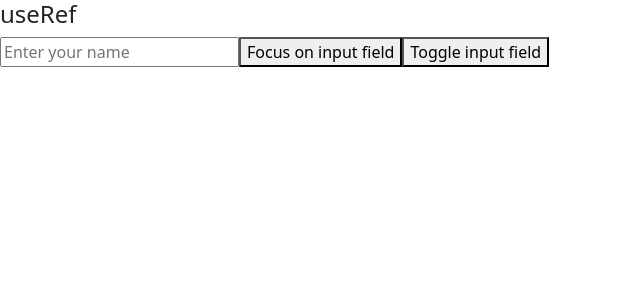
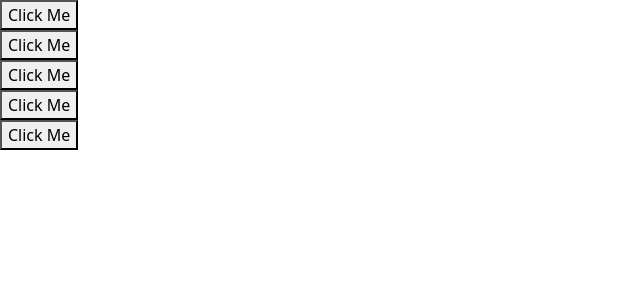
Before and after one commit to MAnwarulhaq/my-react-app, a React (Create React App) app: page / in a window 1280 px wide. Shown: the top 300 px of the page, without its empty margins (0-640 px from the left). Built offline with nearby package versions, Linux system fonts and the light colour scheme.

Commit message:
How to pass a funtionn one component to another component with props

```diff
--- a/src/App.js
+++ b/src/App.js
@@ -1,6 +1,6 @@
 
 import './App.css';
-import UseRef from './Hooks/UseRef';
+import UserParentComponent from './FuntionPassThroughProps/UserParentComponent';
 
 
 
@@ -8,7 +8,7 @@ function App() {
 
   return (
     <>
-    <UseRef />
+    <UserParentComponent />
 
     </>
   );
--- /dev/null
+++ b/src/FuntionPassThroughProps/UserChildComponent.jsx
@@ -0,0 +1,16 @@
+import React from 'react'
+
+const UserChildComponent = ({displayName,name}) => {
+    // const name = 'Anwar';
+    // const handleClick = () => {
+    //     alert('Button clicked');
+    // }
+  return (
+    <div>
+        {/* <button onClick={displayName}>Click Me</button> */}
+        <button onClick={()=>displayName(name)}> Click Me</button>
+    </div>
+  )
+}
+
+export default UserChildComponent
--- /dev/null
+++ b/src/FuntionPassThroughProps/UserParentComponent.jsx
@@ -0,0 +1,25 @@
+import React from 'react'
+import UserChildComponent from './UserChildComponent'
+
+const UserParentComponent = () => {
+    //  const handleClick = () => {
+    //     alert('Button clicked');
+    // }
+     const handleClick = (name) => {
+        alert(name);
+    }
+    return (
+        <div>
+            {/* <UserChildComponent displayName={handleClick}/> */}
+            <UserChildComponent  displayName={handleClick} name="Anwar"/>
+            <UserChildComponent  displayName={handleClick} name="Abrar"/>
+            <UserChildComponent  displayName={handleClick} name="Faizan"/>
+            <UserChildComponent  displayName={handleClick} name="Haseeb"/>
+            <UserChildComponent  displayName={handleClick} name="Umar"/>
+
+
+        </div>
+    )
+}
+
+export default UserParentComponent
```
